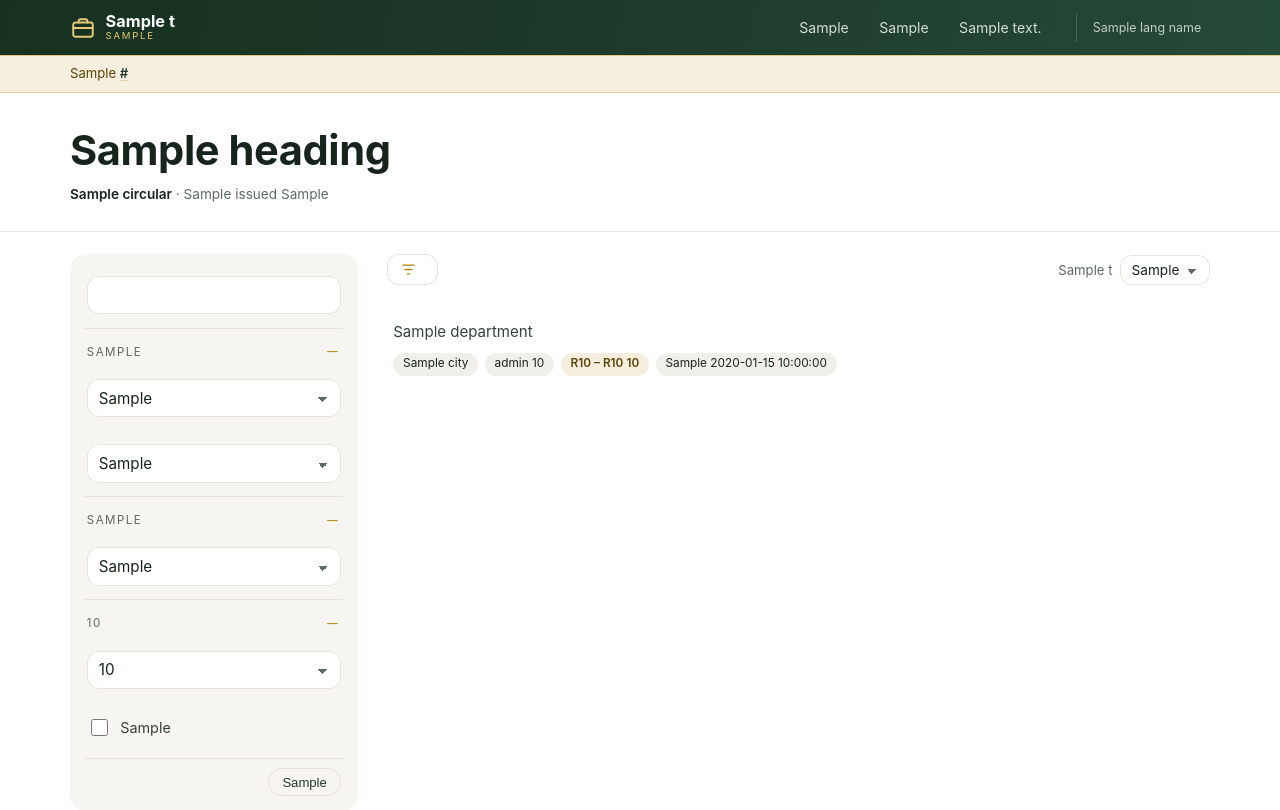
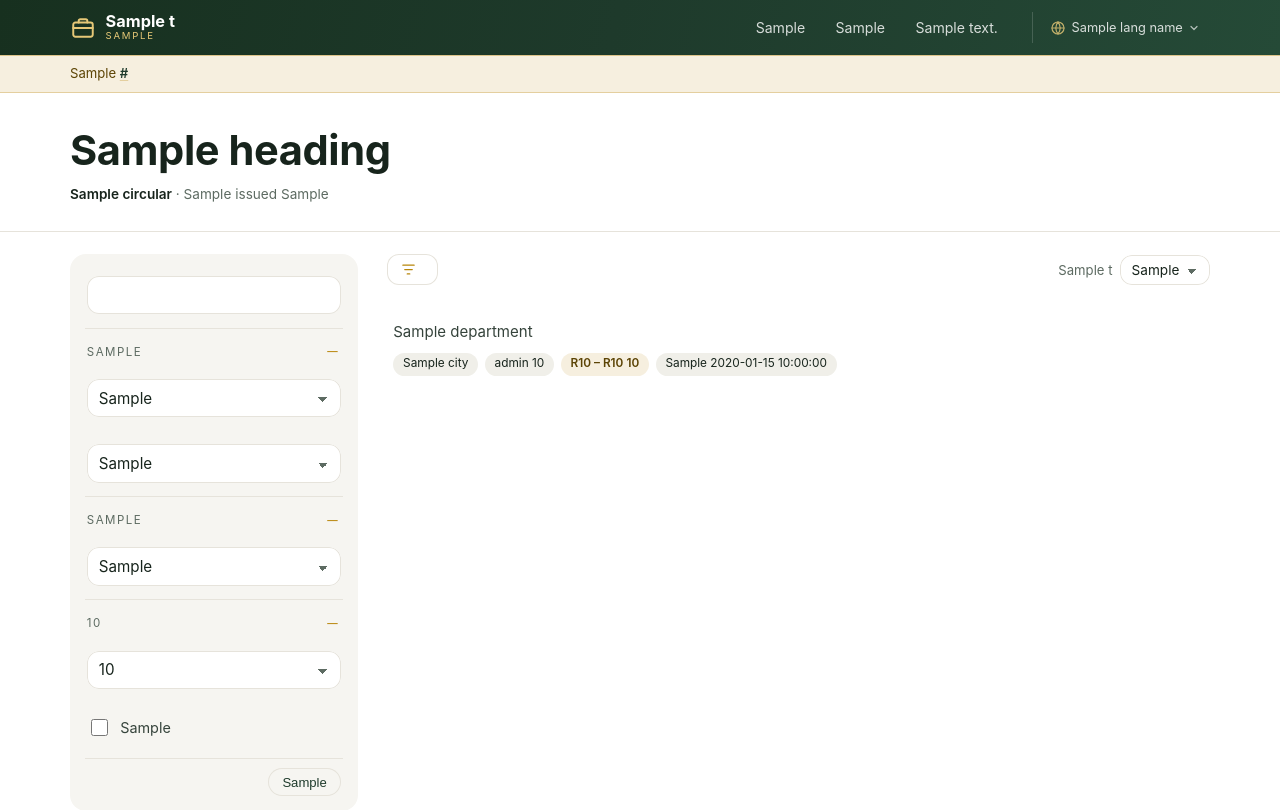
Before and after one commit to taoplatt/sa-public-vacancy-circular, a Python web app: template templates/listing.html in a window 1280 px wide. Shown: the top 810 px of the page. Run offline with Jinja, Linux system fonts and the light colour scheme; the template is opened without the code that fills it: most values are stand-ins (such as "Sample title", 1, 10 or a date in 2020).

Commit message:
ui: language dropdown in header; "powered by hillian.co" in about
Replace the language pills with a JS-free <details>/<summary> dropdown
(globe + current language + caret; opens to a card listing all four
languages). Left-aligned by default, right-aligned from 720px so it never
spills off-screen whether the switcher sits inline (right) or wraps (left).

Add "This site is powered by hillian.co" to the about page, linking
hillian.co. New i18n key about_powered_by (en); other languages fall back
to English via the catalog overlay.

Co-Authored-By: Claude Opus 4.8 <noreply@anthropic.com>

```diff
--- a/i18n/en.json
+++ b/i18n/en.json
@@ -105,6 +105,7 @@
   "about_please_note": "Please note",
   "about_p3": "This is an independent, unofficial index. We do not receive applications and we are not the employer. Every advert names the department to apply to, a closing date, and a reference number: apply directly to that department, by that date, quoting that reference. Where anything here differs from the official circular, the circular is correct.",
   "about_source_lead": "The source is the DPSA newsroom:",
+  "about_powered_by": "This site is powered by",
   "last_updated": "Last updated {date}.",
 
   "title_archive": "Archive · Public Service Vacancies",
--- a/static/style.css
+++ b/static/style.css
@@ -85,12 +85,25 @@ a:focus-visible { background: #ffdd00; color: #0b0c0c; text-decoration: none; bo
 .site-nav a:hover { opacity: 1; background: rgba(255, 255, 255, 0.10); }
 .site-nav a[aria-current="page"] { opacity: 1; background: rgba(230, 200, 119, 0.18); color: var(--gold-soft); }
 
-/* ---- Language switcher ---- */
-.lang-nav { display: flex; flex-wrap: wrap; align-items: center; gap: 0.1rem; font-size: 0.78rem; padding-left: 0.5rem; margin-left: 0.4rem; box-shadow: inset 1px 0 0 rgba(255, 255, 255, 0.16); }
-.lang-nav a, .lang-nav .lang-current { color: #fff; text-decoration: none; padding: 0.3rem 0.55rem; border-radius: var(--r-pill); white-space: nowrap; }
-.lang-nav a { opacity: 0.72; transition: background var(--ease) .2s, opacity var(--ease) .2s; }
-.lang-nav a:hover { opacity: 1; background: rgba(255, 255, 255, 0.10); }
-.lang-nav .lang-current { opacity: 1; background: rgba(230, 200, 119, 0.18); color: var(--gold-soft); font-weight: 600; }
+/* ---- Language switcher (JS-free dropdown via <details>) ---- */
+.lang-nav { display: flex; align-items: center; padding-left: 0.5rem; margin-left: 0.4rem; box-shadow: inset 1px 0 0 rgba(255, 255, 255, 0.16); }
+.lang-menu { position: relative; }
+.lang-menu > summary { list-style: none; cursor: pointer; display: flex; align-items: center; gap: 0.35rem; color: #fff; opacity: 0.82; font-size: 0.8rem; padding: 0.35rem 0.6rem; border-radius: var(--r-pill); white-space: nowrap; transition: background var(--ease) .2s, opacity var(--ease) .2s; }
+.lang-menu > summary::-webkit-details-marker { display: none; }
+.lang-menu > summary:hover { opacity: 1; background: rgba(255, 255, 255, 0.10); }
+.lang-menu[open] > summary { opacity: 1; background: rgba(230, 200, 119, 0.18); color: var(--gold-soft); }
+.lang-menu-globe { flex: none; color: var(--gold-soft); }
+.lang-menu-caret { flex: none; opacity: 0.8; transition: transform var(--ease) .2s; }
+.lang-menu[open] .lang-menu-caret { transform: rotate(180deg); }
+/* Left-aligned by default (switcher wraps to the left on narrow headers, so a
+   right-aligned panel would spill off the left edge); right-aligned once the
+   header lays out inline and the switcher sits on the right. */
+.lang-menu-list { position: absolute; top: calc(100% + 0.45rem); left: 0; right: auto; z-index: 70; min-width: 9.5rem; margin: 0; padding: 0.3rem; list-style: none; background: var(--white); color: var(--body); border: 1px solid var(--line); border-radius: var(--r-md); box-shadow: var(--shadow-md); }
+@media (min-width: 720px) { .lang-menu-list { left: auto; right: 0; } }
+.lang-menu-list li { margin: 0; }
+.lang-menu-item { display: block; padding: 0.5rem 0.7rem; border-radius: var(--r-sm); font-size: 0.85rem; color: var(--green); text-decoration: none; white-space: nowrap; }
+.lang-menu-item:hover { background: var(--panel); }
+.lang-menu-item.is-current { color: var(--ink); font-weight: 700; background: var(--gold-14); cursor: default; }
 
 /* ---- Machine-translation notice (non-English pages) ---- */
 .mt-notice { background: var(--gold-14); border-bottom: 1px solid var(--gold-30); }
--- a/templates/about.html
+++ b/templates/about.html
@@ -12,6 +12,7 @@
     <h2>{{ t.about_please_note }}</h2>
     <p>{{ t.about_p3 }}</p>
     <p>{{ t.about_source_lead }} <a href="https://www.dpsa.gov.za/newsroom/psvc/">dpsa.gov.za/newsroom/psvc</a>.</p>
+    <p>{{ t.about_powered_by }} <a href="https://hillian.co">hillian.co</a>.</p>
     {% if generated_at %}<p class="muted">{{ t.last_updated.format(date=generated_at) }}</p>{% endif %}
   </div>
 </main>
--- a/templates/base.html
+++ b/templates/base.html
@@ -35,10 +35,31 @@
         <a href="{{ root }}about.html"{% if nav == 'about' %} aria-current="page"{% endif %}>{{ t.nav_about }}</a>
       </nav>
       <nav class="lang-nav" aria-label="{{ t.lang_switcher_label }}">
-        {% for code, href in alternates %}
-        {% if code == lang %}<span class="lang-current" aria-current="true">{{ t.lang_names[code] }}</span>
-        {% else %}<a href="{{ href }}" hreflang="{{ code }}">{{ t.lang_names[code] }}</a>{% endif %}
-        {% endfor %}
+        <details class="lang-menu">
+          <summary aria-label="{{ t.lang_switcher_label }}: {{ t.lang_names[lang] }}">
+            <svg class="lang-menu-globe" width="16" height="16" viewBox="0 0 24 24" fill="none"
+                 stroke="currentColor" stroke-width="1.8" stroke-linecap="round" stroke-linejoin="round"
+                 aria-hidden="true">
+              <circle cx="12" cy="12" r="9"></circle>
+              <path d="M3 12h18"></path>
+              <path d="M12 3a14 14 0 0 1 0 18 14 14 0 0 1 0-18"></path>
+            </svg>
+            <span class="lang-menu-label">{{ t.lang_names[lang] }}</span>
+            <svg class="lang-menu-caret" width="12" height="12" viewBox="0 0 24 24" fill="none"
+                 stroke="currentColor" stroke-width="2.4" stroke-linecap="round" stroke-linejoin="round"
+                 aria-hidden="true">
+              <path d="M6 9l6 6 6-6"></path>
+            </svg>
+          </summary>
+          <ul class="lang-menu-list">
+            {% for code, href in alternates %}
+            <li>
+              {% if code == lang %}<span class="lang-menu-item is-current" aria-current="true">{{ t.lang_names[code] }}</span>
+              {% else %}<a class="lang-menu-item" href="{{ href }}" hreflang="{{ code }}">{{ t.lang_names[code] }}</a>{% endif %}
+            </li>
+            {% endfor %}
+          </ul>
+        </details>
       </nav>
     </div>
   </header>
```
